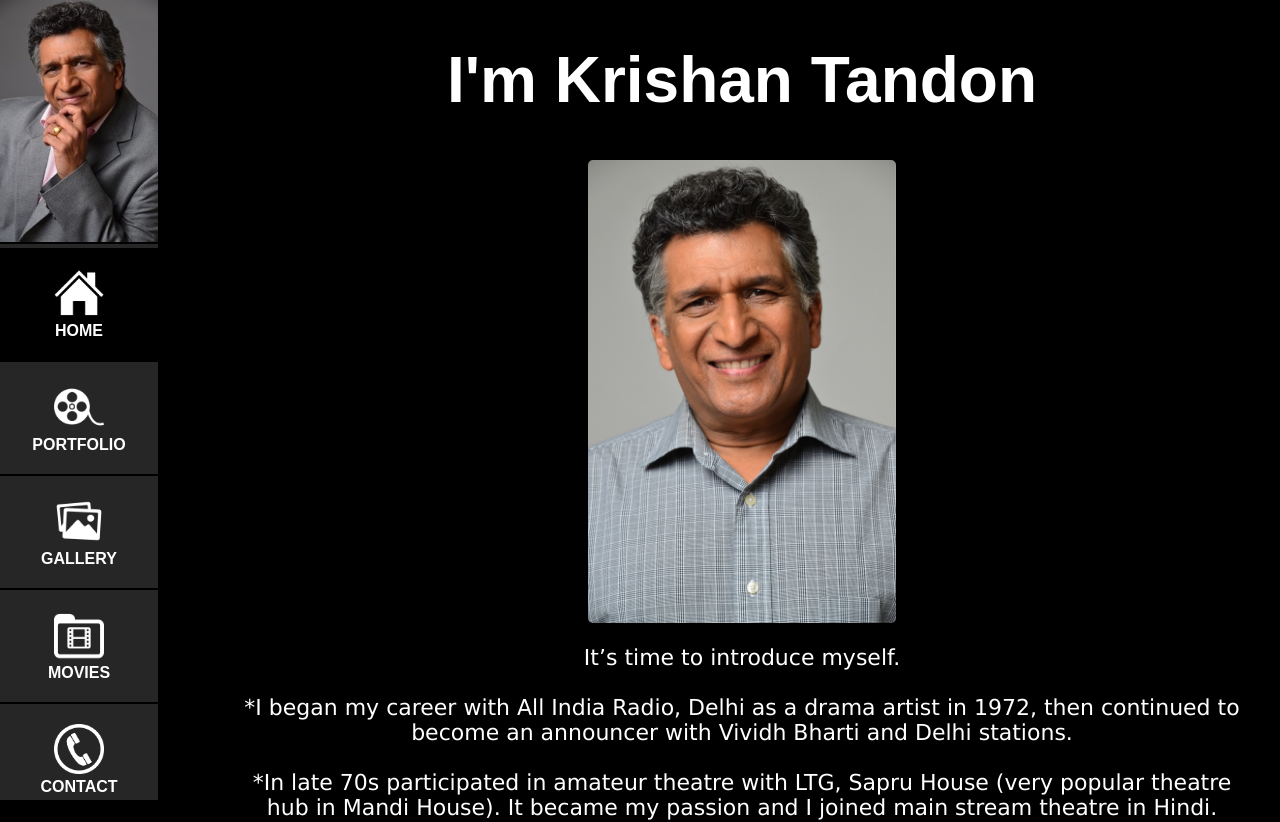
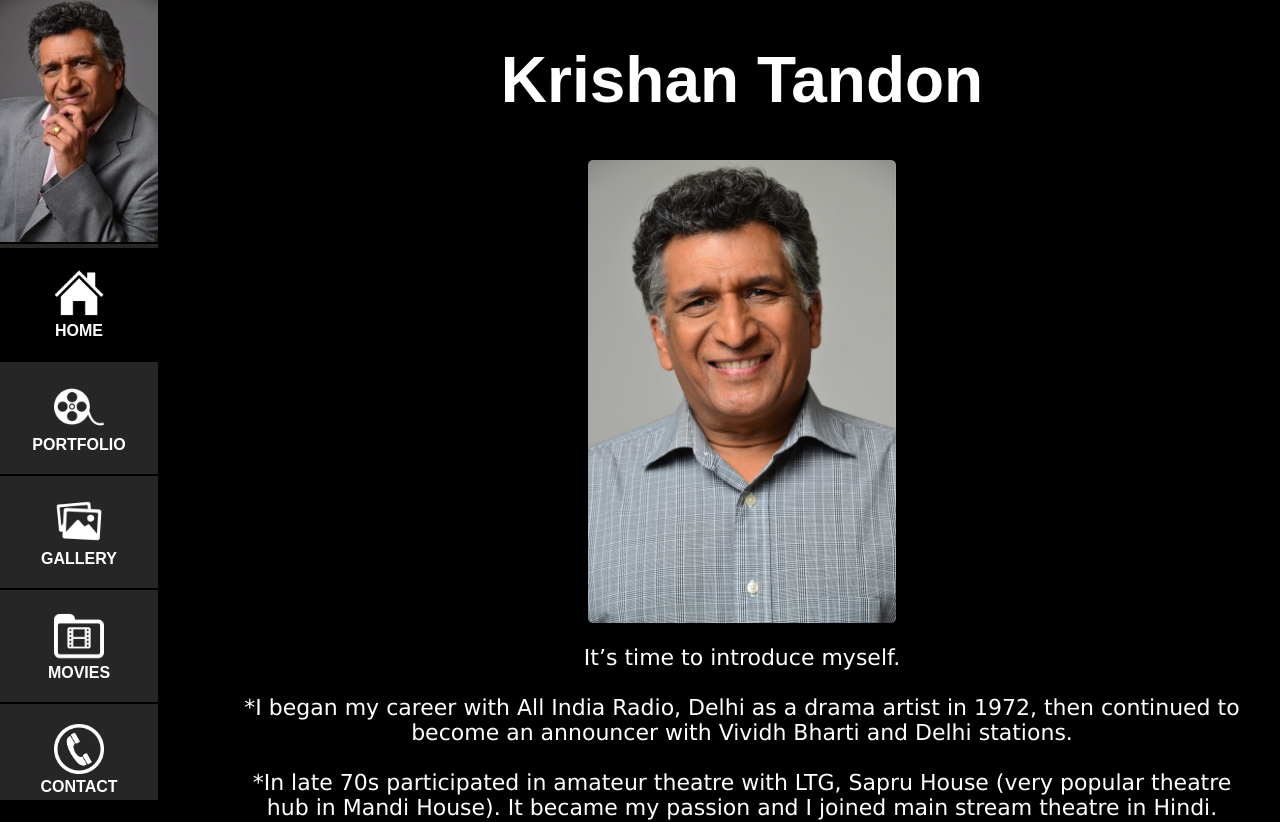
Before and after one commit to rubigrg/krishantandonportfolio, a plain HTML site: page index.html in a window 1280 px wide. Shown: the top 822 px of the page. Drawn offline with Linux system fonts and the light colour scheme.

Commit message:
Update index.html

```diff
--- a/index.html
+++ b/index.html
@@ -21,7 +21,7 @@
         </div>
 
         <div class="content">
-            <h1>I'm Krishan Tandon</h1>
+            <h1>Krishan Tandon</h1>
             <img src="images/IMG_0723.JPG" style="width:30%;margin-left:35%;border-radius:5px;">
             <br><br>
             <center>
```
